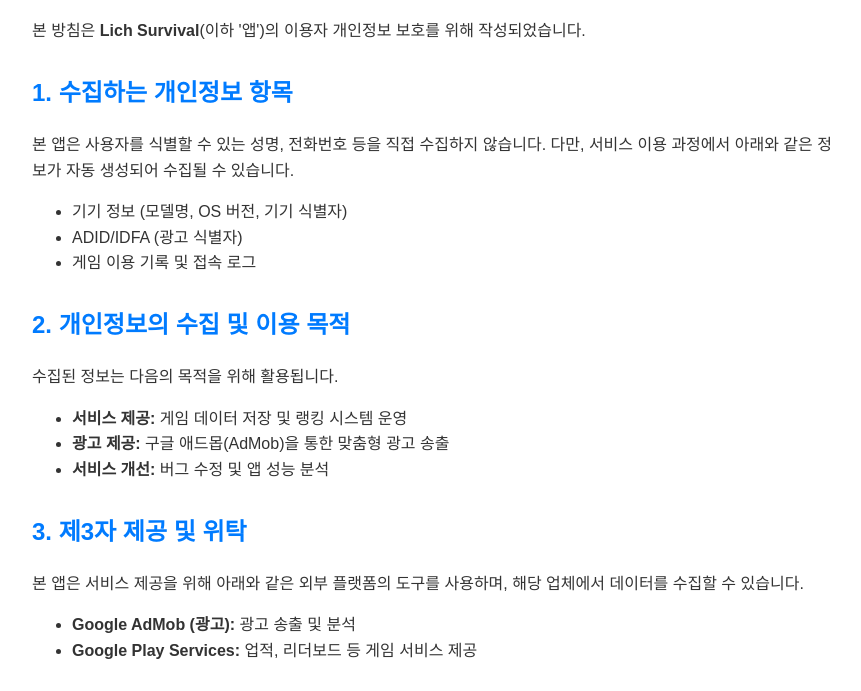
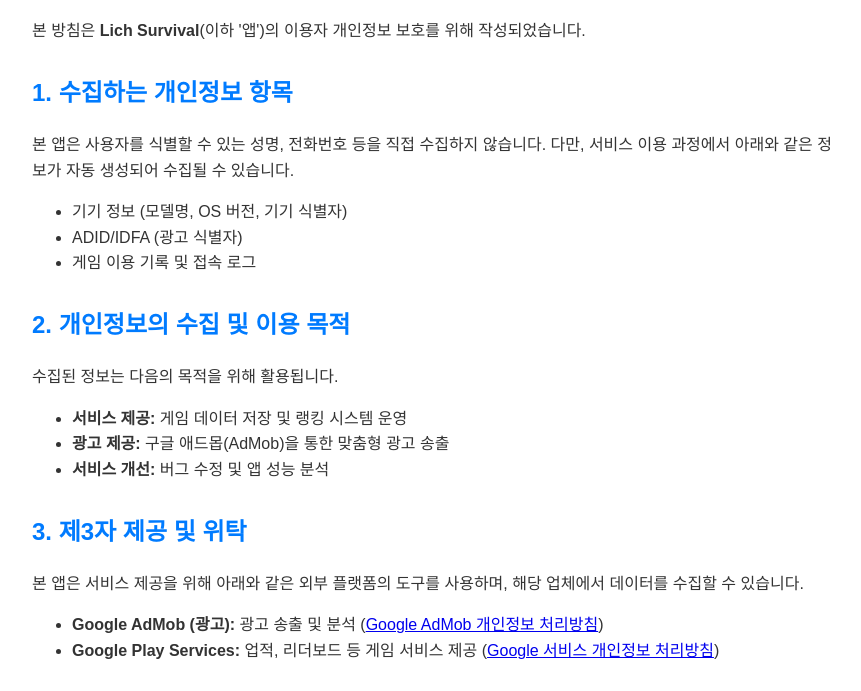
Before and after one commit to y2k1024k/in-lichsurvival, a plain HTML site: page index.html in a window 1280 px wide. Shown: the part 108-799 px from the top of the page, without its empty margins (208-1069 px from the left). Drawn offline with Linux system fonts and the light colour scheme.

Commit message:
Update index.html

```diff
--- a/index.html
+++ b/index.html
@@ -32,10 +32,18 @@
     </ul>
 
     <h2>3. 제3자 제공 및 위탁</h2>
-    <p>본 앱은 서비스 제공을 위해 아래와 같은 외부 플랫폼의 도구를 사용하며, 해당 업체에서 데이터를 수집할 수 있습니다.</p>
-    <ul>
-        <li><strong>Google AdMob (광고):</strong> 광고 송출 및 분석</li>
-        <li><strong>Google Play Services:</strong> 업적, 리더보드 등 게임 서비스 제공</li>
+<p>본 앱은 서비스 제공을 위해 아래와 같은 외부 플랫폼의 도구를 사용하며, 해당 업체에서 데이터를 수집할 수 있습니다.</p>
+<ul>
+    <li>
+        <strong>Google AdMob (광고):</strong> 광고 송출 및 분석
+        (<a href="https://policies.google.com/privacy" target="_blank" rel="noopener noreferrer">Google AdMob 개인정보 처리방침</a>)
+    </li>
+    <li>
+        <strong>Google Play Services:</strong> 업적, 리더보드 등 게임 서비스 제공
+        (<a href="https://policies.google.com/privacy" target="_blank" rel="noopener noreferrer">Google 서비스 개인정보 처리방침</a>)
+    </li>
+</ul>
+
     </ul>
 
     <h2>4. 이용자의 권리 및 거부 방법</h2>
```
